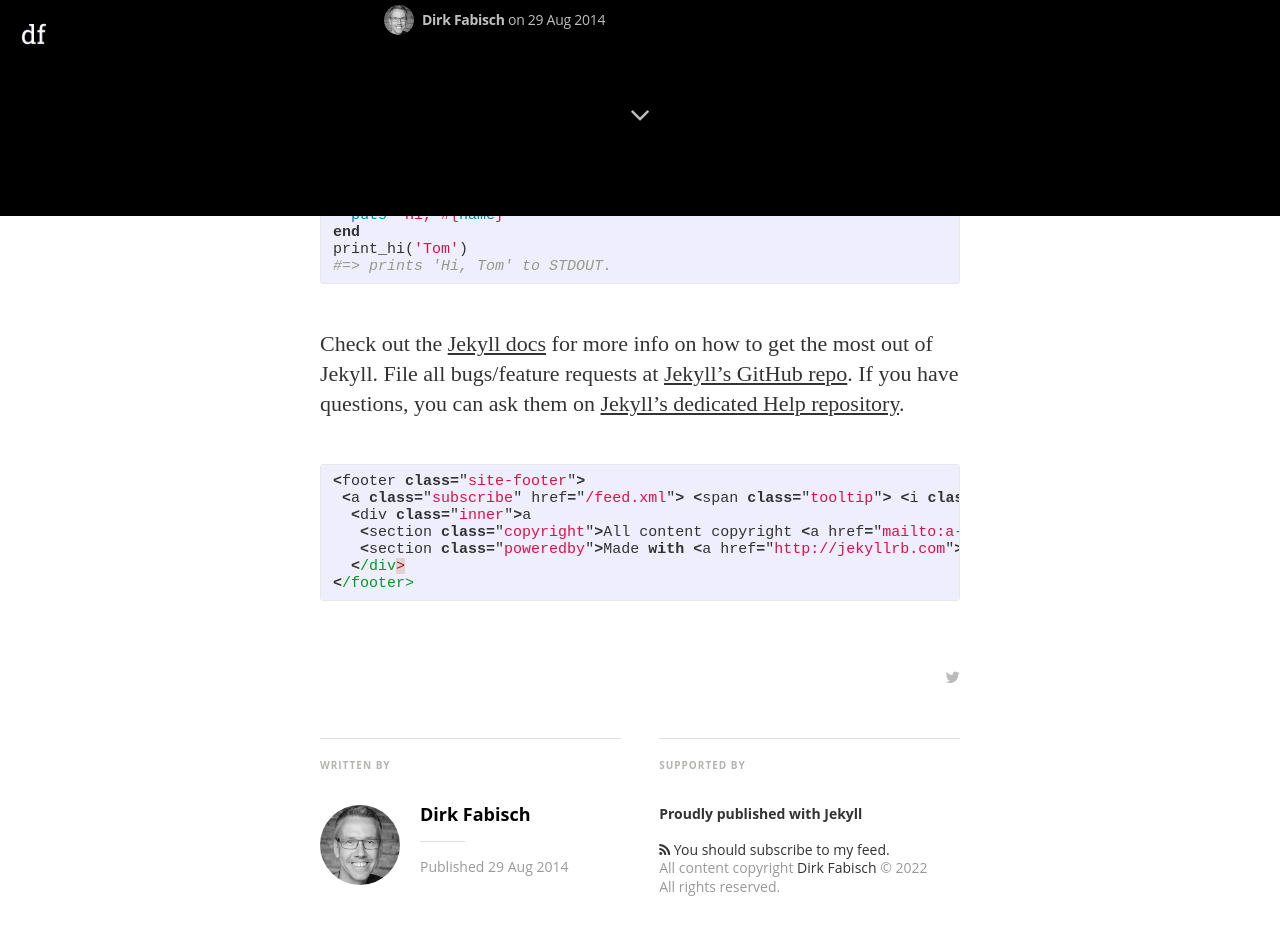
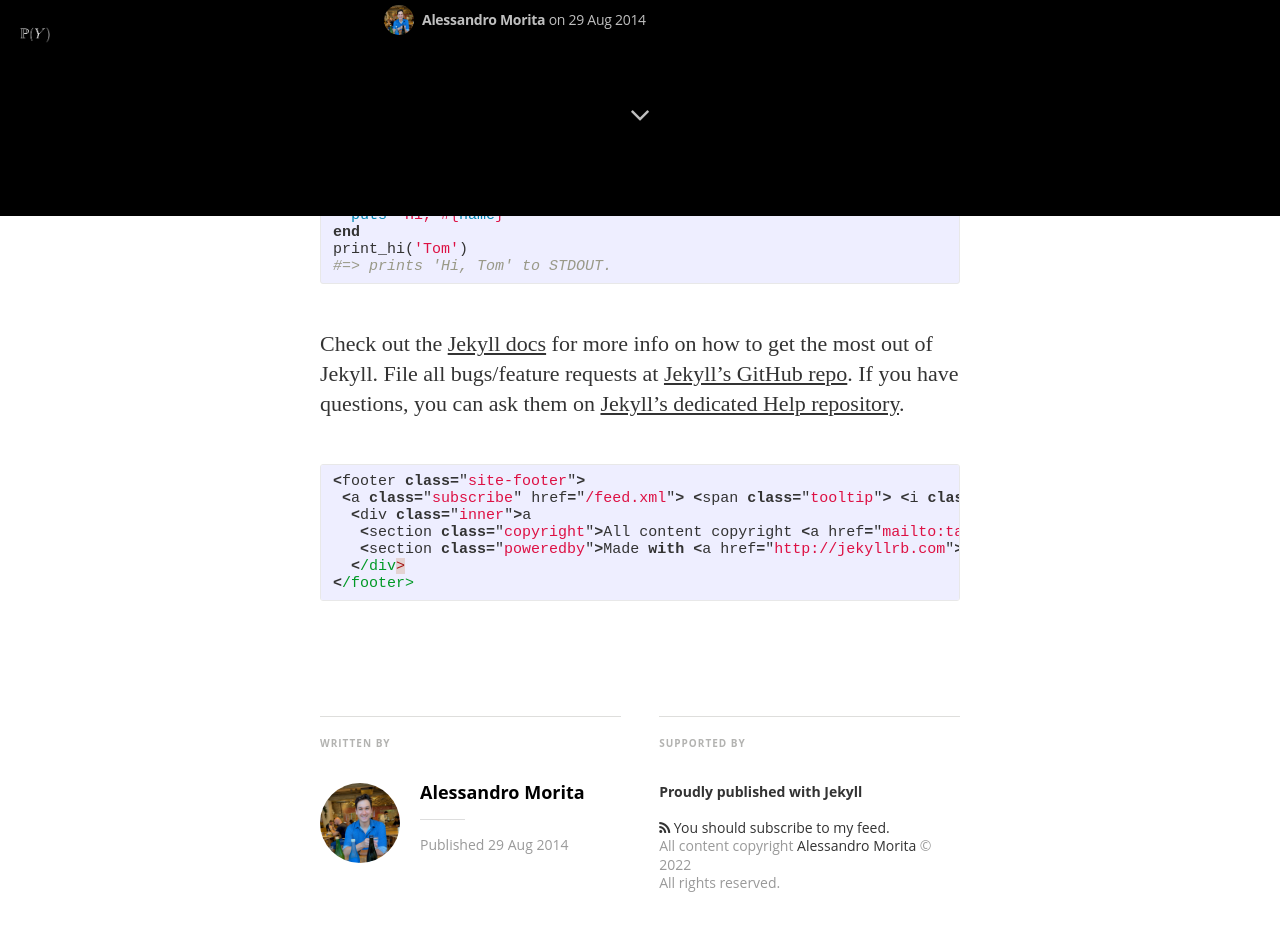
Before and after one commit to takeshimg92/takeshimg92.github.io, a Jekyll site: the page built from _posts/2014-08-29-welcome-to-jekyll.markdown, in a window 1280 px wide and 1400 px high, scrolled down 1184 px. Shown: the top 952 px of the window. Built offline with Jekyll 4.4.1, drawn with Linux system fonts in a browser that asks for light colours; nearby versions of some CDN libraries; some web fonts are replaced; some of the changed text lies outside the part shown.

```diff
--- a/_config.yml
+++ b/_config.yml
@@ -6,26 +6,26 @@ gems:
 # Site settings
 title: "Alê's blog （仮）"
 description: > # this means to ignore newlines until "email:"
-   A Jekyll theme - Medium inspired
+   Yet another blog of personal notes on machine learning, applied mathematics, probability theory, and whatever else.
 
-email: a-mail@mail.mail
+email: takeshi.gagliardi@gmail.com
 #blog logo
 logo: "/assets/images/df_logo.jpg"
 float_logo: true # true, false (default)
 
 # blog cover
-cover: "/assets/images/cA4aKEIPQrerBnp1yGHv_IMG_9534-3-2.jpg"
+cover: "/assets/images/ilhabela.jpg"
 
-name: 'Dirk Fabisch'
-author: 'Dirk Fabisch'
-author_image: "/assets/images/author.jpg"
+name: 'Alessandro Morita'
+author: 'Alessandro Morita'
+author_image: "/assets/images/sake.jpg"
 
 paginate:	5
 
 url: "http://myblog.***.***" # the base hostname & protocol for your site
 baseurl: ""
 #used to display twitter cards
-twitter_handle: '@dirkfabisch'
+#twitter_handle: '@dirkfabisch'
 
 #fill in disqus shortname to use disqus
 #disqus: disqus-shortname
@@ -34,12 +34,12 @@ twitter_handle: '@dirkfabisch'
 
 # social icons and sharing options
 social:
-  - icon:	twitter
-    url:	https://twitter.com/dirkfabisch
-    desc: Follow me on twitter
-    share_url: http://twitter.com/share
-    share_title: ?text=
-    share_link: "&amp;url="
+#  - icon:	twitter
+#    url:	https://twitter.com/dirkfabisch
+#    desc: Follow me on twitter
+#    share_url: http://twitter.com/share
+#    share_title: ?text=
+#    share_link: "&amp;url="
 
 #  - icon:	facebook
 #    url:	https://facebook.com/???
@@ -49,12 +49,14 @@ social:
 #    share_link: "&amp;u="
 
   - icon:	github
-    url:	https://github.com/dirkfabisch
+    url:	https://github.com/takeshimg92
     desc:	Fork me on github
     share_url:
     share_title:
     share_link:
 
+  - icon:   linkedin
+    url:
 #  - icon:	google-plus
 #    url:	https://google.com/???
 #    desc:	Add me on google+
```
Also changed, not shown: assets/images/df_logo.jpg, assets/images/favicon.png, assets/images/ilhabela.jpg (added), assets/images/sake.jpg (added).
